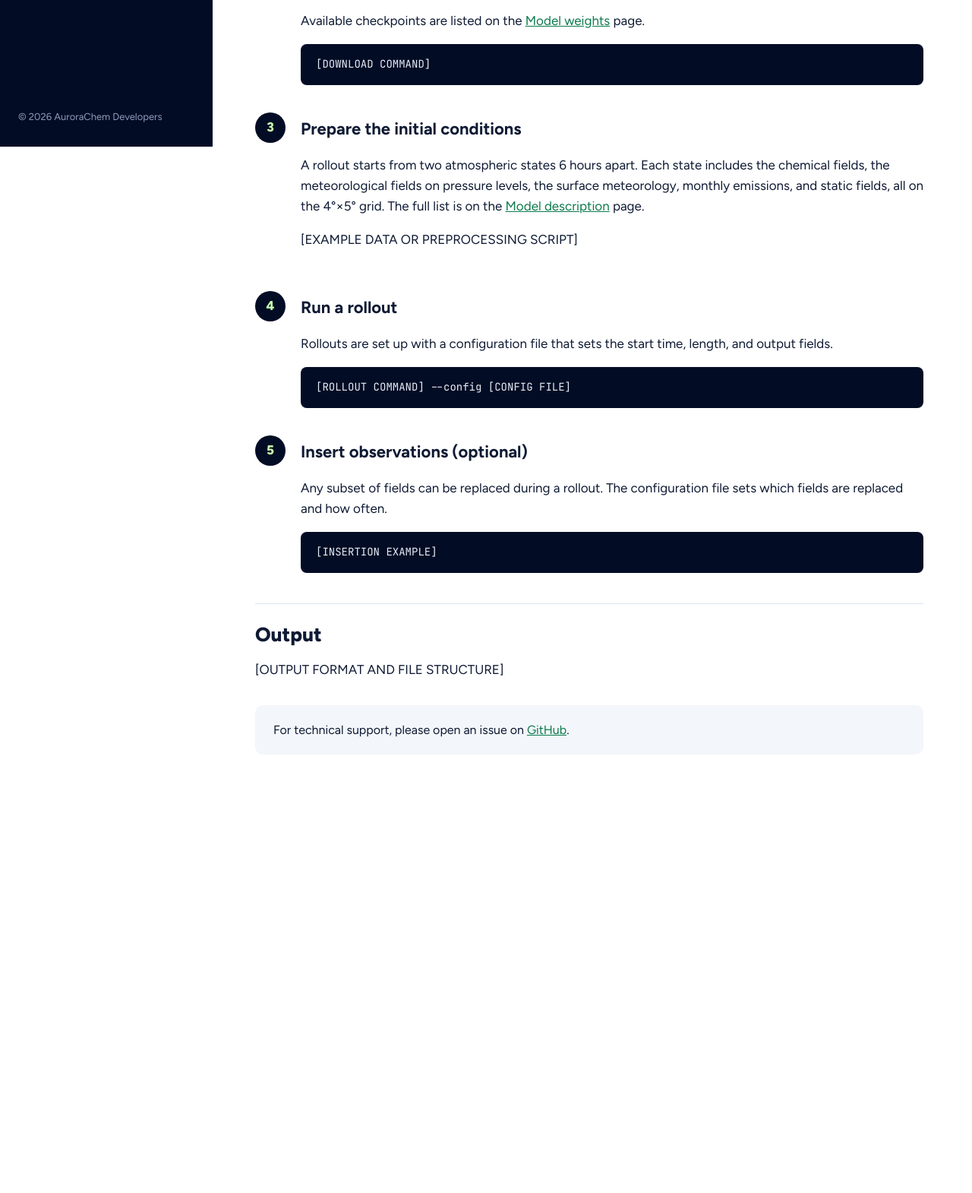
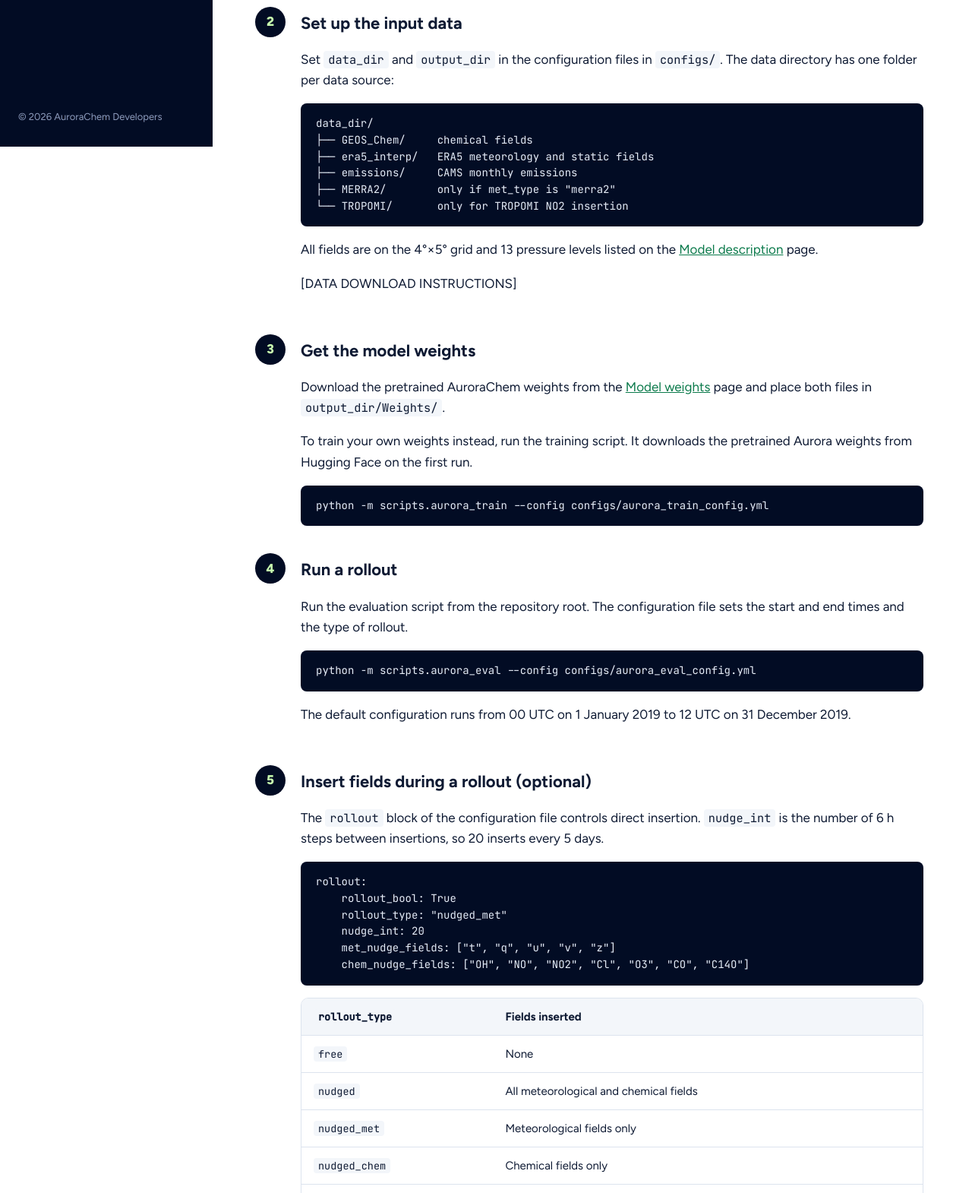
Before and after one commit to AuroraChem/AuroraChem.github.io, a plain HTML site: page quick-start.html in a window 1280 px wide. Shown: the part 607-2177 px from the top of the page at 76% size. Before the commit the page ends 1688 px from the top, so only its background shows below. Drawn offline with Linux system fonts and the light colour scheme.

Commit message:
Updating website, A. Turner

```diff
--- a/quick-start.html
+++ b/quick-start.html
@@ -49,56 +49,86 @@
     <main class="content">
       <div class="content-inner">
         <h1>Quick start</h1>
-        <p class="lede">Install AuroraChem, download the pretrained weights, and run a rollout</p>
+        <p class="lede">Install AuroraChem, set up the input data, and run a rollout</p>
 
         <h2>Requirements</h2>
         <ul>
           <li>A CUDA-capable GPU</li>
-          <li>Python [VERSION]</li>
-          <li>About [SIZE] of disk space for the weights and example data</li>
+          <li>Python 3.12 or later</li>
         </ul>
 
         <ol class="steps">
           <li>
             <div class="step-body">
               <h3>Install AuroraChem</h3>
-<pre><code>git clone [REPO URL]
-cd [REPO NAME]
-[INSTALL COMMAND]</code></pre>
+<pre><code>git clone https://github.com/AuroraChem/AuroraChem.git
+cd AuroraChem
+pip install -r requirements.txt</code></pre>
+              <p>The repository includes a modified copy of Microsoft Aurora 1.8.0 in <code>aurora/</code>. Do not install the <code>microsoft-aurora</code> package separately.</p>
             </div>
           </li>
           <li>
             <div class="step-body">
-              <h3>Download the pretrained weights</h3>
-              <p>Available checkpoints are listed on the <a href="model-weights.html">Model weights</a> page.</p>
-<pre><code>[DOWNLOAD COMMAND]</code></pre>
+              <h3>Set up the input data</h3>
+              <p>Set <code>data_dir</code> and <code>output_dir</code> in the configuration files in <code>configs/</code>. The data directory has one folder per data source:</p>
+<pre><code>data_dir/
+├── GEOS_Chem/     chemical fields
+├── era5_interp/   ERA5 meteorology and static fields
+├── emissions/     CAMS monthly emissions
+├── MERRA2/        only if met_type is "merra2"
+└── TROPOMI/       only for TROPOMI NO2 insertion</code></pre>
+              <p>All fields are on the 4&deg;&times;5&deg; grid and 13 pressure levels listed on the <a href="model.html#variables">Model description</a> page.</p>
+              <p>[DATA DOWNLOAD INSTRUCTIONS]</p>
             </div>
           </li>
           <li>
             <div class="step-body">
-              <h3>Prepare the initial conditions</h3>
-              <p>A rollout starts from two atmospheric states 6 hours apart. Each state includes the chemical fields, the meteorological fields on pressure levels, the surface meteorology, monthly emissions, and static fields, all on the 4&deg;&times;5&deg; grid. The full list is on the <a href="model.html#variables">Model description</a> page.</p>
-              <p>[EXAMPLE DATA OR PREPROCESSING SCRIPT]</p>
+              <h3>Get the model weights</h3>
+              <p>Download the pretrained AuroraChem weights from the <a href="model-weights.html">Model weights</a> page and place both files in <code>output_dir/Weights/</code>.</p>
+              <p>To train your own weights instead, run the training script. It downloads the pretrained Aurora weights from Hugging Face on the first run.</p>
+<pre><code>python -m scripts.aurora_train --config configs/aurora_train_config.yml</code></pre>
             </div>
           </li>
           <li>
             <div class="step-body">
               <h3>Run a rollout</h3>
-              <p>Rollouts are set up with a configuration file that sets the start time, length, and output fields.</p>
-<pre><code>[ROLLOUT COMMAND] --config [CONFIG FILE]</code></pre>
+              <p>Run the evaluation script from the repository root. The configuration file sets the start and end times and the type of rollout.</p>
+<pre><code>python -m scripts.aurora_eval --config configs/aurora_eval_config.yml</code></pre>
+              <p>The default configuration runs from 00 UTC on 1 January 2019 to 12 UTC on 31 December 2019.</p>
             </div>
           </li>
           <li>
             <div class="step-body">
-              <h3>Insert observations (optional)</h3>
-              <p>Any subset of fields can be replaced during a rollout. The configuration file sets which fields are replaced and how often.</p>
-<pre><code>[INSERTION EXAMPLE]</code></pre>
+              <h3>Insert fields during a rollout (optional)</h3>
+              <p>The <code>rollout</code> block of the configuration file controls direct insertion. <code>nudge_int</code> is the number of 6&nbsp;h steps between insertions, so 20 inserts every 5 days.</p>
+<pre><code>rollout:
+    rollout_bool: True
+    rollout_type: "nudged_met"
+    nudge_int: 20
+    met_nudge_fields: ["t", "q", "u", "v", "z"]
+    chem_nudge_fields: ["OH", "NO", "NO2", "Cl", "O3", "CO", "C14O"]</code></pre>
+              <div class="table-wrap">
+                <table>
+                  <thead>
+                    <tr><th><code>rollout_type</code></th><th>Fields inserted</th></tr>
+                  </thead>
+                  <tbody>
+                    <tr><td><code>free</code></td><td>None</td></tr>
+                    <tr><td><code>nudged</code></td><td>All meteorological and chemical fields</td></tr>
+                    <tr><td><code>nudged_met</code></td><td>Meteorological fields only</td></tr>
+                    <tr><td><code>nudged_chem</code></td><td>Chemical fields only</td></tr>
+                    <tr><td><code>nudged_partial</code></td><td>The fields listed in <code>met_nudge_fields</code> and <code>chem_nudge_fields</code></td></tr>
+                    <tr><td><code>nudged_tropomi_no2</code></td><td>NO<sub>2</sub> profiles in grid cells with valid TROPOMI pixels</td></tr>
+                    <tr><td><code>nudged_tropomi_no2_ak</code></td><td>NO<sub>2</sub> columns computed with a TROPOMI averaging kernel</td></tr>
+                  </tbody>
+                </table>
+              </div>
             </div>
           </li>
         </ol>
 
         <h2>Output</h2>
-        <p>[OUTPUT FORMAT AND FILE STRUCTURE]</p>
+        <p>Rollouts are written as netCDF files to <code>output_dir</code>. The file name contains the run name, the start and end dates, and the rollout type.</p>
 
         <div class="callout">
           For technical support, please open an issue on <a href="https://github.com/AuroraChem/AuroraChem">GitHub</a>.
```
Also changed, not shown: index.html (+1 -1 lines), model-weights.html (+7 -6 lines), model.html (+6 -5 lines), publications.html (+1 -0 lines), images/fig1-architecture.png (added), images/fig2-forecast.jpg, images/fig4-timeseries.jpg.
